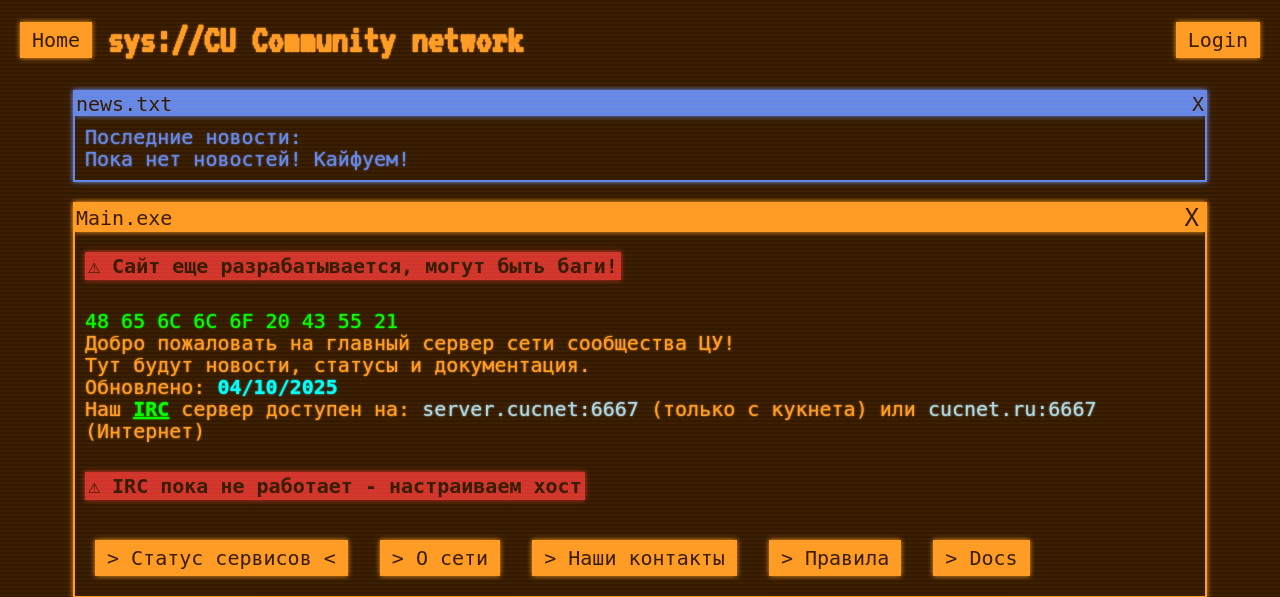
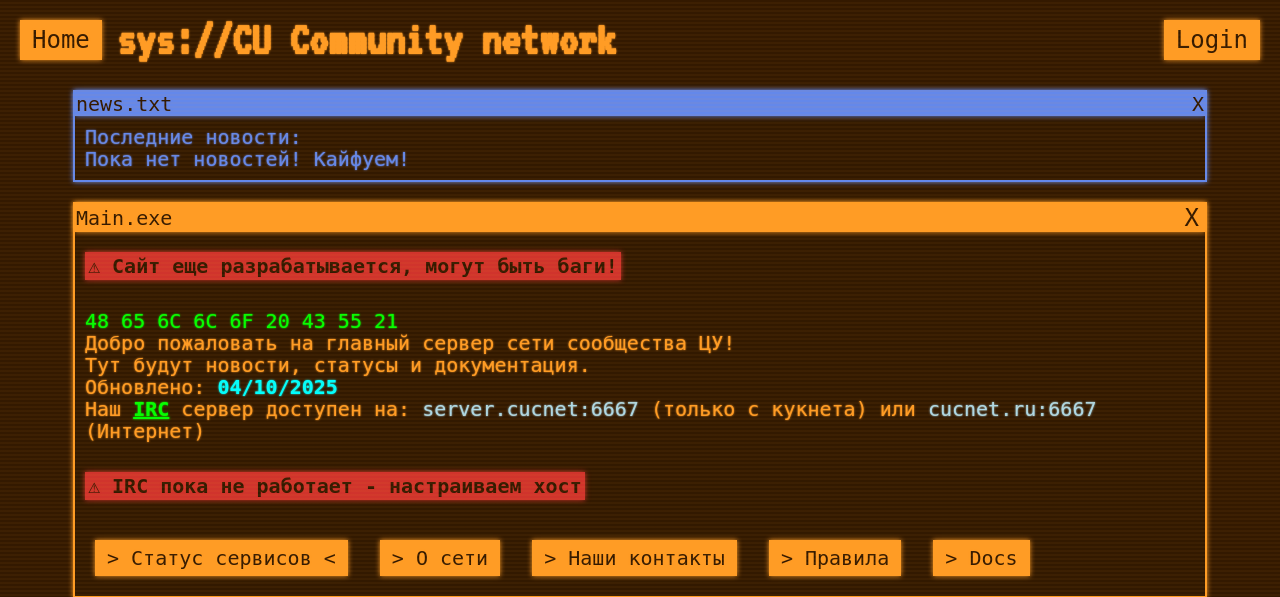
Before and after one commit to Exception0170/CUCnet-main, a FastAPI app: page / in a window 1280 px wide. Shown: the top 597 px of the page. Run offline with FastAPI, Linux system fonts and the light colour scheme; some web fonts are replaced.

Commit message:
fix size

```diff
--- a/website/static/css/styles.css
+++ b/website/static/css/styles.css
@@ -276,6 +276,7 @@ body, a, h1, h2, h3, h4, h5, h6, .contact-name, .animated-nickname {
   text-shadow: 0 0 4px #FF0000, 0 0 6px #ff8000;
 }
 .account-topbar {
+  font-size:clamp(0.75rem, 4vw, 1.5rem);
   display: flex;
   justify-content: space-between;
   align-items: center;
--- a/website/templates/account/topbar.html
+++ b/website/templates/account/topbar.html
@@ -1,6 +1,6 @@
 <div class="account-topbar">
     <a href="/" class="link-button home-button">Home</a>
-    <h1 class="page-title" style="font-size: auto">{{ page_title or "sys://unnamed" }}</h1>
+    <h1 class="page-title">{{ page_title or "sys://unnamed" }}</h1>
     <div class="account-controls">
         {% if user %}
             <span class="account-username">{{ user.username }}</span>
```
